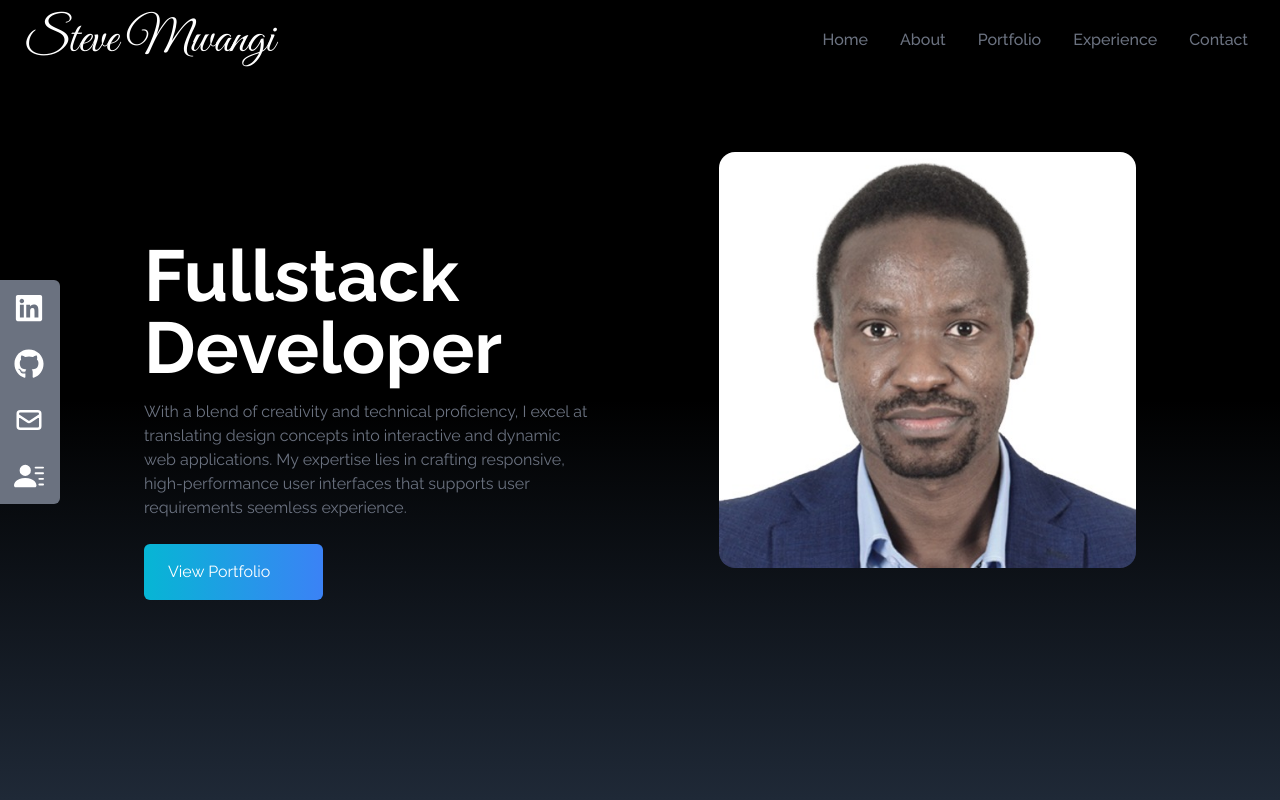
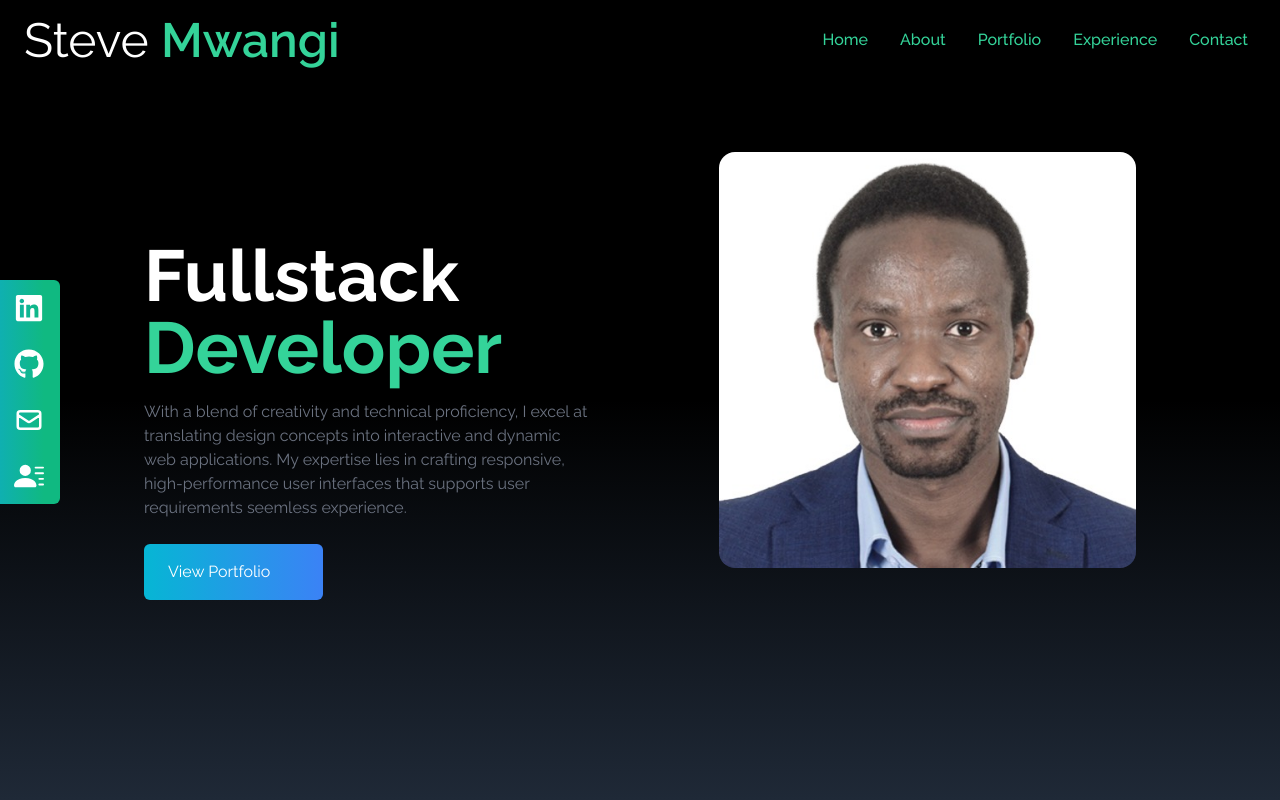
Before and after one commit to SteveMuiyuro/Portfolio_Site, a React (Vite) app: page / in a window 1280 px wide. Shown: the top 800 px of the page. Built offline with nearby package versions, Linux system fonts and the light colour scheme; some icons are missing; a web font is replaced by a local one.

Commit message:
revise text color and fonts

```diff
--- a/src/components/Home.jsx
+++ b/src/components/Home.jsx
@@ -11,7 +11,7 @@ export default function Home() {
       <div className="max-w-screen-lg mx-auto flex flex-col items-center justify-between h-full px-4 md:flex-row">
         <div className="flex flex-col justify-center h-full ">
           <h2 className="text-3xl sm:text-7xl font-bold text-white m pt-20">
-          Fullstack Developer
+          Fullstack <span className="text-emerald-400">Developer</span>
           </h2>
           <p className="text-gray-500 py-4 max-w-md">
             With a blend of creativity and technical proficiency, I excel at
--- a/src/components/NavBar.jsx
+++ b/src/components/NavBar.jsx
@@ -29,13 +29,13 @@ const NavBar = () => {
   return (
     <div className="flex justify-between items-center w-full h-20 text-white fixed bg-black px-4">
       <div>
-        <h1 className="text-5xl font-signature ml-2">Steve Mwangi</h1>
+        <h1 className="text-5xl font-inter ml-2">Steve <span className="text-emerald-400 font-semibold">Mwangi</span></h1>
       </div>
       <ul className="hidden md:flex">
         {links.map(({ link, id }) => (
           <li
             key={id}
-            className="px-4 cursor-pointer capitalize font-medium text-gray-500 hover:scale-105 duration-200"
+            className="px-4 cursor-pointer capitalize font-medium text-emerald-400 hover:scale-105 duration-200 hover:bg-gradient-to-r from-cyan-500 to-blue-500 hover:text-[#e5e7eb] hover:py-1.5 hover:px-2 rounded-sm "
           >
             <Link to={link} smooth duration={500}>
               {link}
--- a/src/components/SocialLinks.jsx
+++ b/src/components/SocialLinks.jsx
@@ -50,7 +50,7 @@ export default function SocialLinks() {
           <li
             key={id}
             className={
-              "flex justify-between items-center w-40 h-14 px-4 ml-[-100px] hover:ml-[-10px] hover:rounded-md duration-300 bg-gray-500" +
+              "flex justify-between items-center w-40 h-14 px-4 ml-[-100px] hover:ml-[-10px] hover:rounded-md duration-300 bg-gradient-to-r from-indigo-500 from-10% via-sky-500 via-30% to-emerald-500 to-90%" +
               " " +
               style
             }
```
